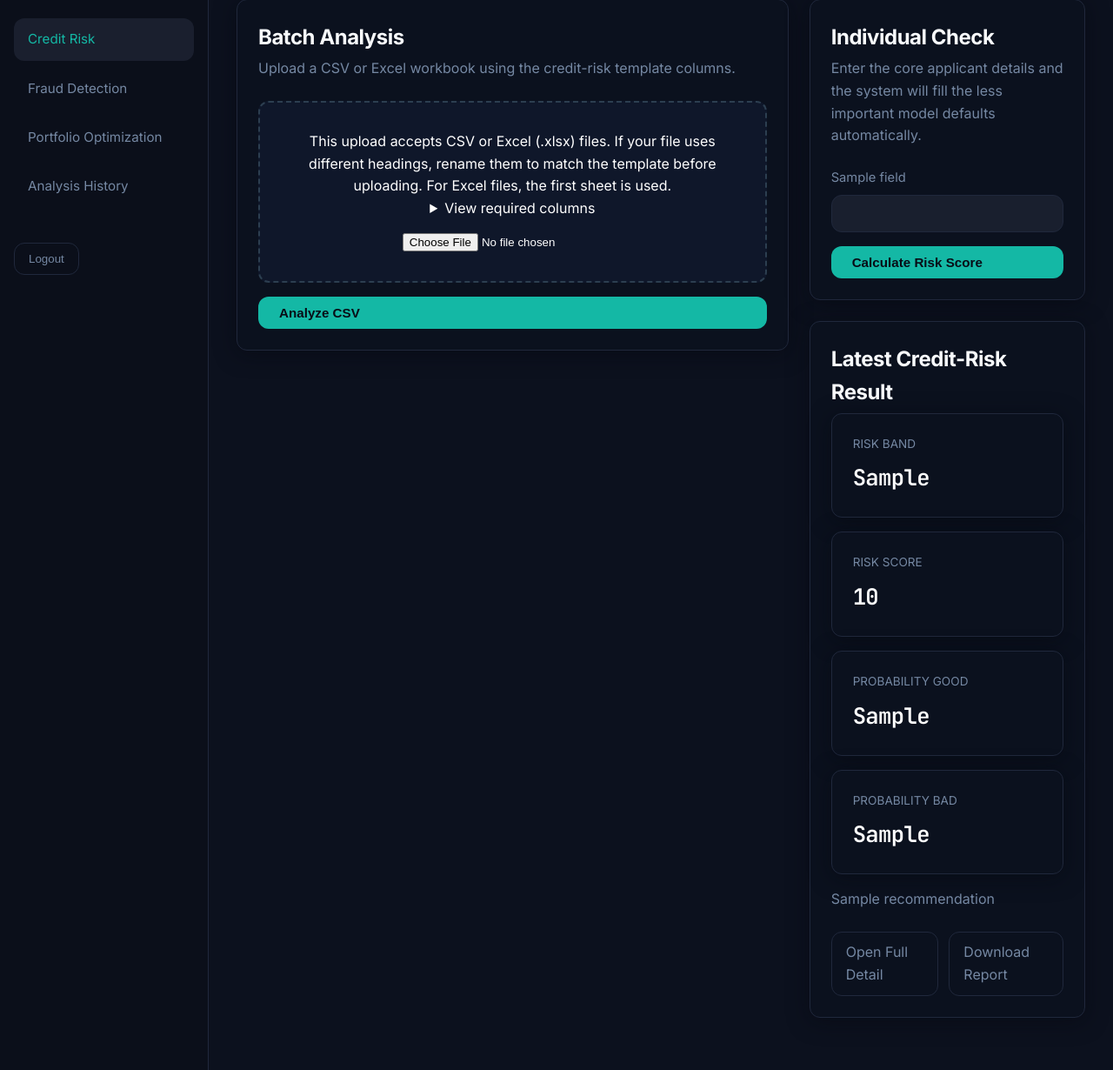
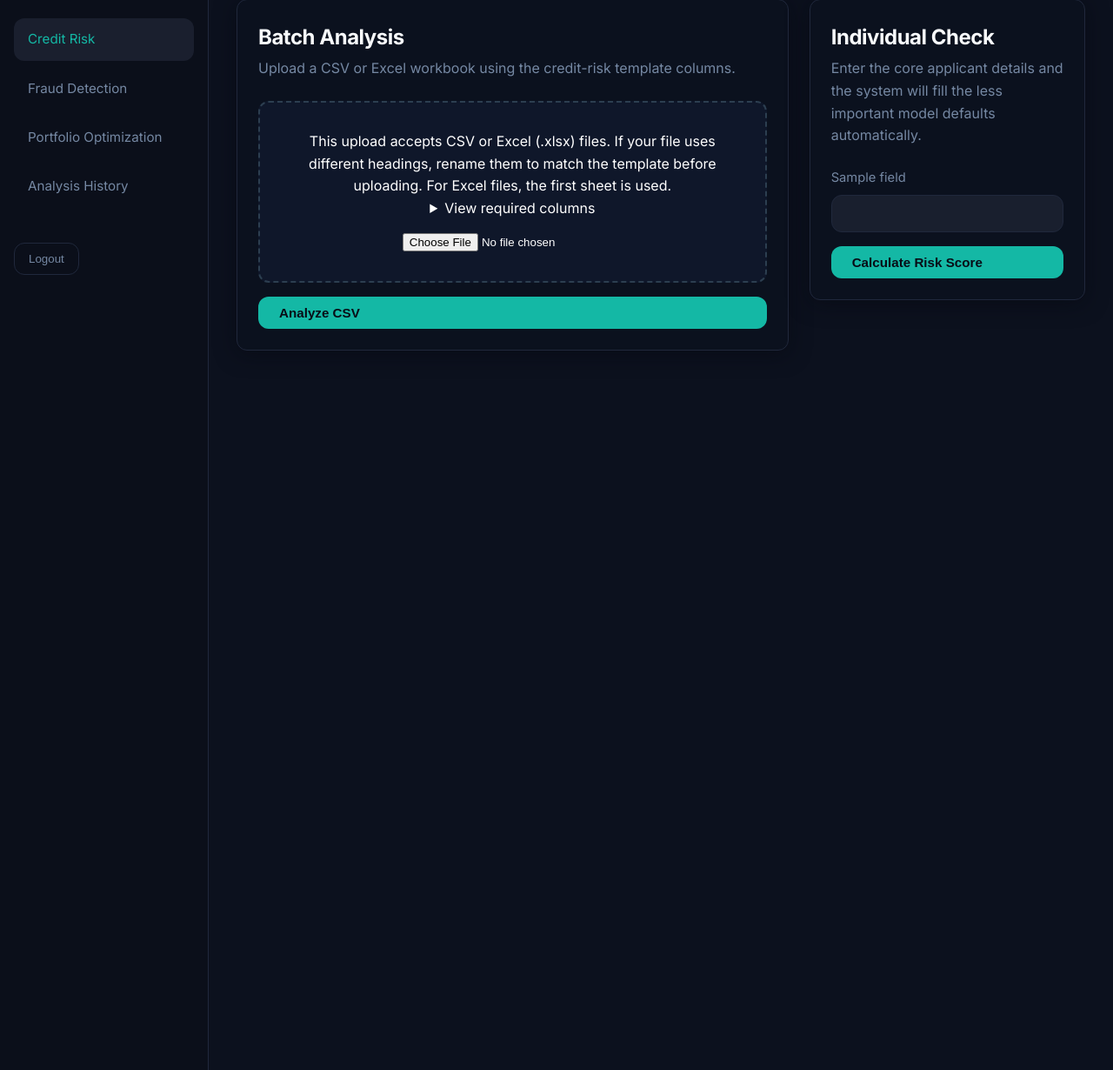
Before and after one commit to Kanu3011/FinSight-AI, a Flask app: template templates/credit_risk.html in a window 1280 px wide. Shown: the part 157-1387 px from the top of the page at 87% size. Run offline with Flask 3, Linux system fonts and the light colour scheme; a user stored in the database is signed in; tables that the repository leaves empty hold one stand-in row (values such as "Sample post"); the template is opened without the code that fills it: most values are stand-ins (such as "Sample title", 1, 10 or a date in 2020); some libraries are stand-ins or nearby versions.

Commit message:
Place credit risk results in correct sections

```diff
--- a/templates/credit_risk.html
+++ b/templates/credit_risk.html
@@ -50,28 +79,10 @@
       </form>
     </section>
 
-    {% if result %}
+    {% if result and result_mode == "individual" %}
       <section class="chart-card result-inline-card">
         <div class="section-title">Latest Credit-Risk Result</div>
         <div class="result-kpis">
-          {% if result_mode == "batch" %}
-            <div class="card">
-              <div class="metric-title">Rows Processed</div>
-              <div class="metric-value">{{ result.rows_processed }}</div>
-            </div>
-            <div class="card">
-              <div class="metric-title">Average Risk</div>
-              <div class="metric-value">{{ result.average_risk_score }}</div>
-            </div>
-            <div class="card">
-              <div class="metric-title">Predicted Bad</div>
-              <div class="metric-value">{{ result.predicted_bad_count }}</div>
-            </div>
-            <div class="card">
-              <div class="metric-title">Predicted Good</div>
-              <div class="metric-value">{{ result.predicted_good_count }}</div>
-            </div>
-          {% else %}
           <div class="card">
             <div class="metric-title">Risk Band</div>
             <div class="metric-value">{{ result.risk_band }}</div>
```
Also changed, not shown: other parts of templates/credit_risk.html (+29 -1 lines). Lines whose indentation alone changed are shown as unchanged.
